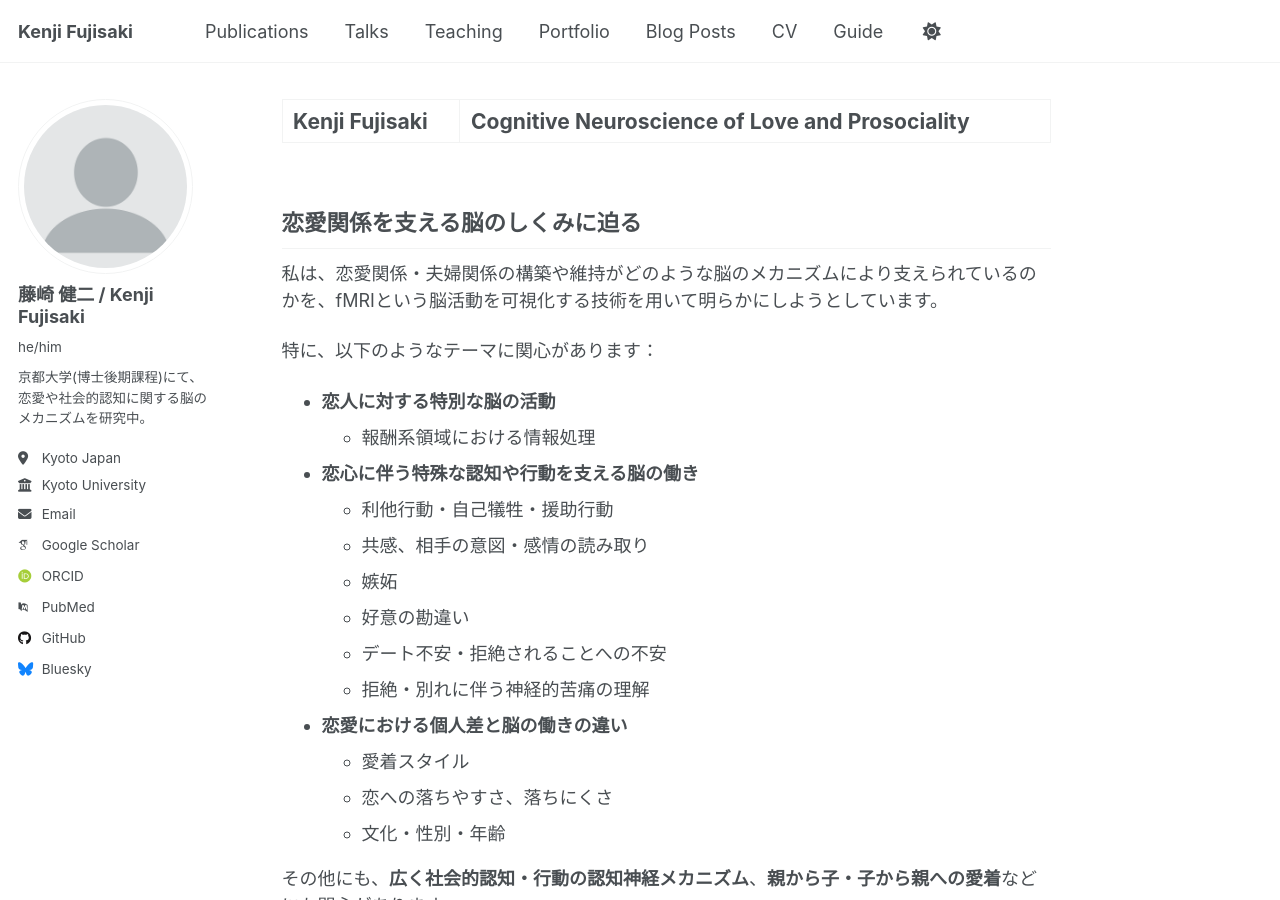
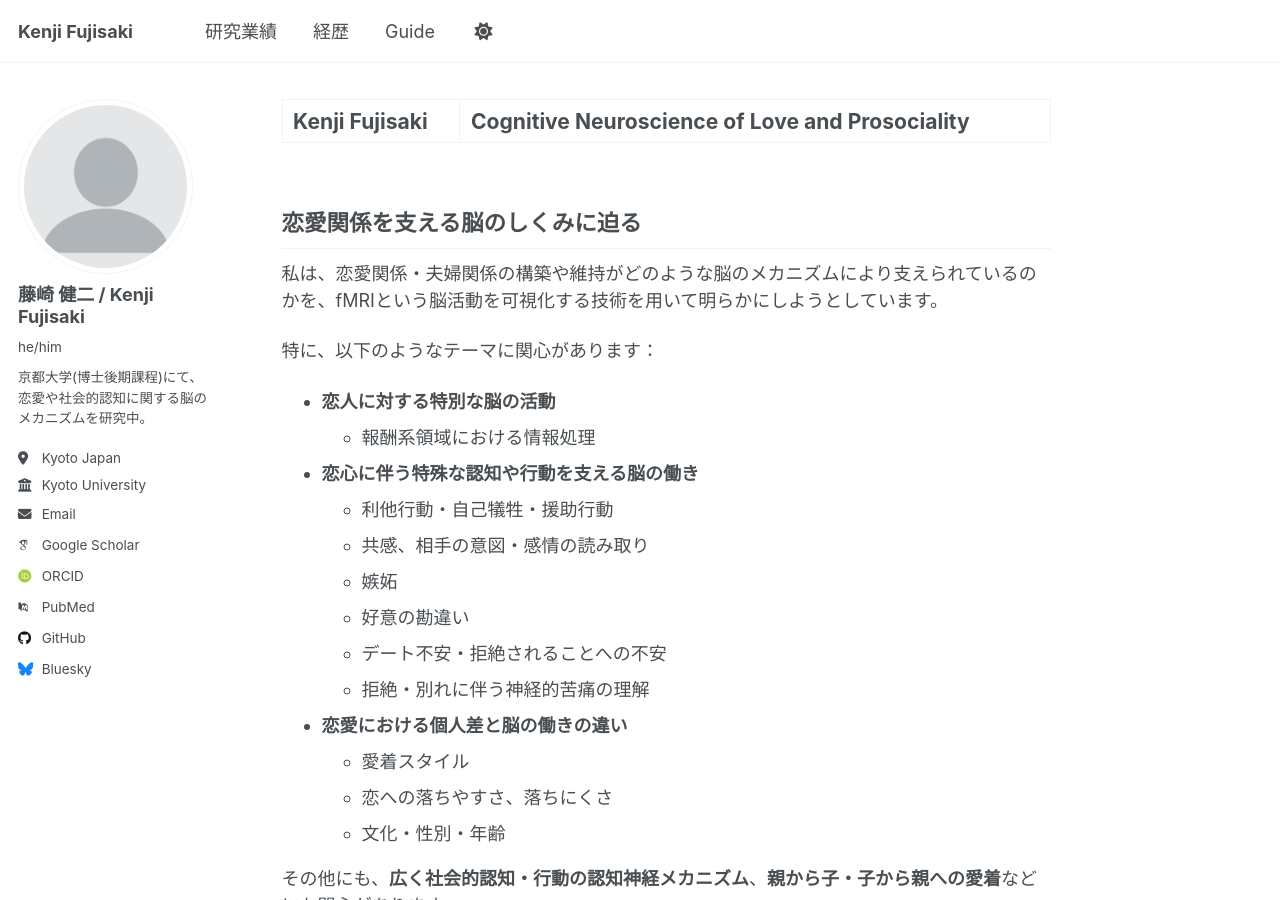
Before and after one commit to kenjifujisaki-research/kenjifujisaki-research.github.io, a Jekyll site: the page built from _pages/about.md, in a window 1280 px wide and 900 px high. Built offline with Jekyll 4.4.1, drawn with Linux system fonts in a browser that asks for light colours; some web fonts are replaced; a file with an impossible date is left out.

Commit message:
Update navigation.yml

```diff
--- a/_data/navigation.yml
+++ b/_data/navigation.yml
@@ -8,22 +8,22 @@
 #      Markdown formatted page while the second is generated using JSON.
 
 main:
-  - title: "Publications"
+  - title: "研究業績"
     url: /publications/
 
-  - title: "Talks"
-    url: /talks/
+# - title: "Talks"
+#   url: /talks/
 
-  - title: "Teaching"
-    url: /teaching/
+# - title: "Teaching"
+#   url: /teaching/
 
-  - title: "Portfolio"
-    url: /portfolio/
+# - title: "Portfolio"
+#   url: /portfolio/
 
-  - title: "Blog Posts"
-    url: /year-archive/
+# - title: "Blog Posts"
+#   url: /year-archive/
 
-  - title: "CV"
+  - title: "経歴"
     url: /cv/
 
   # - title: "CV"
```
